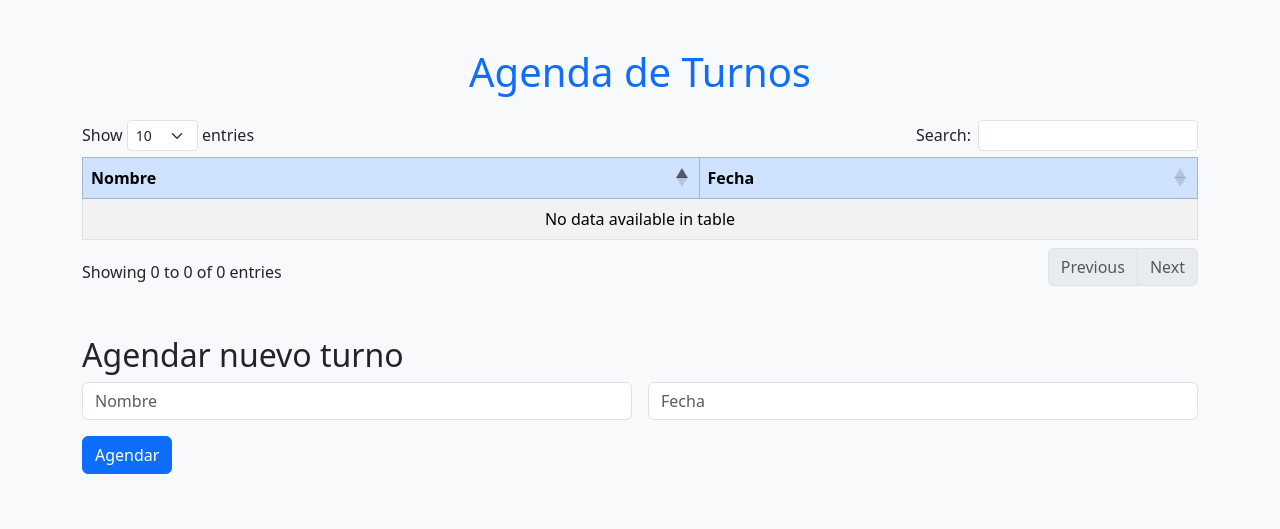
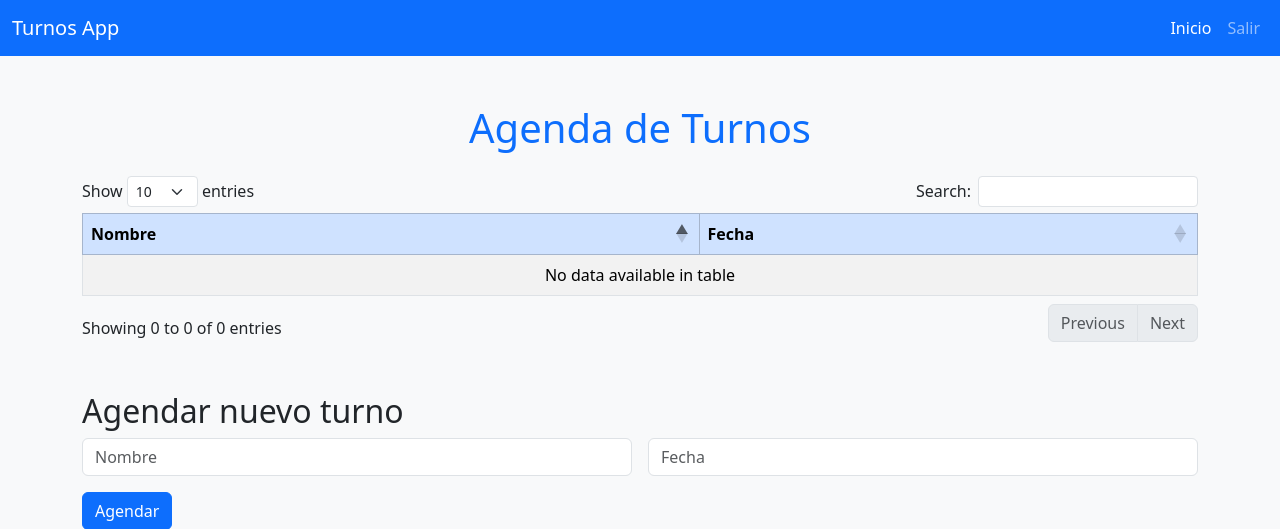
Before and after one commit to acasamassima197/turnos-app, a Flask app: template templates/index.html in a window 1280 px wide. Shown: the top 529 px of the page. Run offline with Flask 3, Linux system fonts and the light colour scheme; the template is opened without the code that fills it, so the values that code supplies are empty; some libraries are stand-ins or nearby versions.

Commit message:
Agrego login inicial y navbar con Bootstrap + DataTables

```diff
--- a/app.py
+++ b/app.py
@@ -1,4 +1,4 @@
-from flask import Flask, request, render_template
+from flask import Flask, request, render_template, redirect, url_for
 import sqlite3
 
 app = Flask(__name__)
@@ -20,10 +20,22 @@ def get_db():
     return conn
 
 @app.route("/")
-def index():
-    conn = get_db()
-    turnos = conn.execute("SELECT * FROM turnos").fetchall()
-    return render_template("index.html", turnos=turnos)
+def root():
+    # Al entrar a la URL pública, primero login
+    return redirect(url_for("login"))
+
+@app.route("/login", methods=["GET", "POST"])
+def login():
+    if request.method == "POST":
+        usuario = request.form["usuario"]
+        password = request.form["password"]
+        if usuario == "admin" and password == "admin":
+            conn = get_db()
+            turnos = conn.execute("SELECT * FROM turnos").fetchall()
+            return render_template("index.html", turnos=turnos)
+        else:
+            return render_template("login.html", error="Credenciales inválidas")
+    return render_template("login.html")
 
 @app.route("/agendar", methods=["POST"])
 def agendar():
@@ -32,14 +44,5 @@ def agendar():
     conn = get_db()
     conn.execute("INSERT INTO turnos (nombre, fecha) VALUES (?, ?)", (nombre, fecha))
     conn.commit()
-    return "Turno agendado correctamente"
-@app.route("/login", methods=["GET", "POST"])
-def login():
-    if request.method == "POST":
-        usuario = request.form["usuario"]
-        password = request.form["password"]
-        if usuario == "admin" and password == "admin":
-            return render_template("index.html", turnos=get_db().execute("SELECT * FROM turnos").fetchall())
-        else:
-            return "Credenciales inválidas"
-    return render_template("login.html")
+    conn.close()
+    return redirect(url_for("login"))
--- a/templates/index.html
+++ b/templates/index.html
@@ -7,6 +7,28 @@
   <link rel="stylesheet" href="https://cdn.datatables.net/1.13.6/css/dataTables.bootstrap5.min.css">
 </head>
 <body class="bg-light">
+
+<nav class="navbar navbar-expand-lg navbar-dark bg-primary">
+  <div class="container-fluid">
+    <a class="navbar-brand" href="#">Turnos App</a>
+    <button class="navbar-toggler" type="button" data-bs-toggle="collapse"
+            data-bs-target="#navbarNav" aria-controls="navbarNav"
+            aria-expanded="false" aria-label="Toggle navigation">
+      <span class="navbar-toggler-icon"></span>
+    </button>
+    <div class="collapse navbar-collapse" id="navbarNav">
+      <ul class="navbar-nav ms-auto">
+        <li class="nav-item">
+          <a class="nav-link active" href="/login">Inicio</a>
+        </li>
+        <li class="nav-item">
+          <a class="nav-link" href="#">Salir</a>
+        </li>
+      </ul>
+    </div>
+  </div>
+</nav>
+
 <div class="container py-5">
   <h1 class="text-center text-primary mb-4">Agenda de Turnos</h1>
 
--- a/templates/login.html
+++ b/templates/login.html
@@ -8,6 +8,9 @@
 <body class="bg-primary d-flex justify-content-center align-items-center vh-100">
   <div class="card shadow p-4" style="width: 350px;">
     <h3 class="text-center text-primary mb-3">Ingreso</h3>
+    {% if error %}
+      <div class="alert alert-danger">{{ error }}</div>
+    {% endif %}
     <form action="/login" method="post">
       <div class="mb-3">
         <label class="form-label">Usuario</label>
```
Lines whose indentation alone changed are shown as unchanged.
